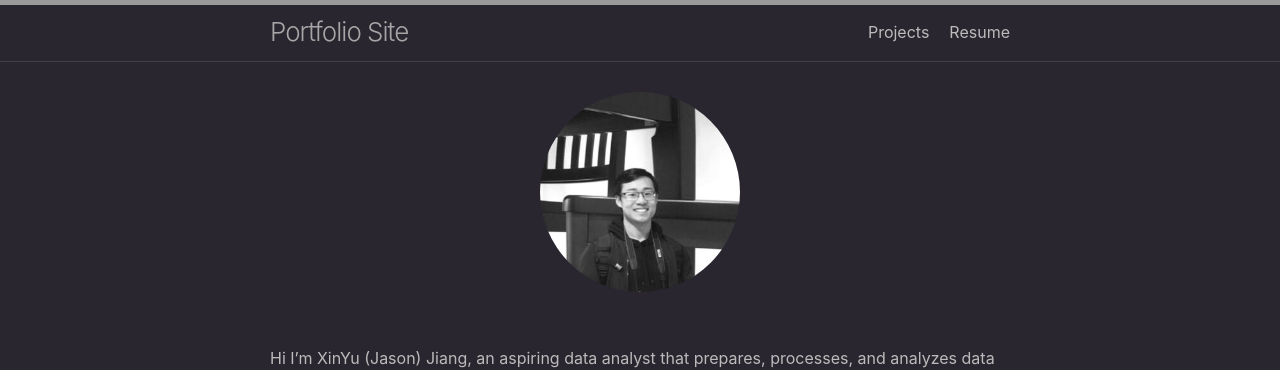
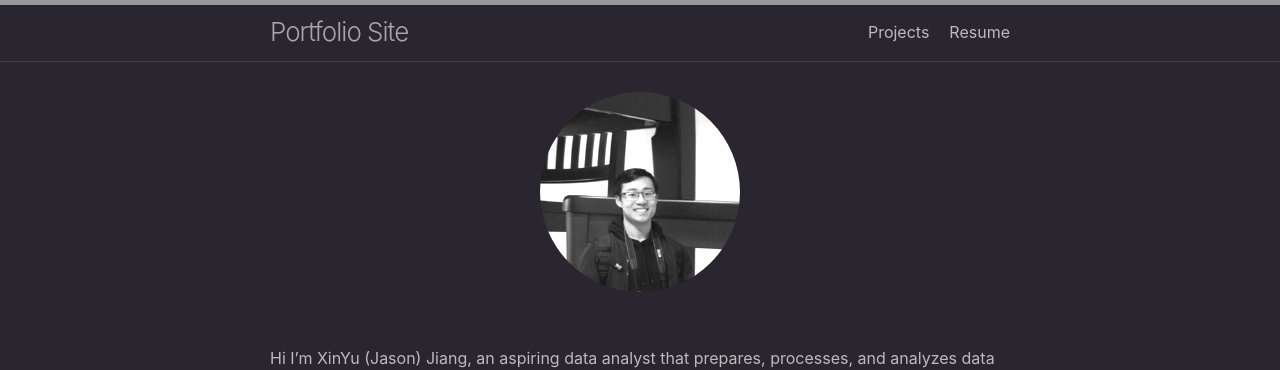
Before and after one commit to xyjiang970/xyjiang970.github.io, a Jekyll site: the page built from index.md, in a window 1280 px wide. Shown: the top 370 px of the page. Built offline with Jekyll 4.4.1, drawn with Linux system fonts in a browser that asks for light colours.

Commit message:
Add files via upload

```diff
--- a/index.md
+++ b/index.md
@@ -4,7 +4,7 @@
 description: Welcome to my portfolio website!
 ---
 
-<img src="/images/homepage_img.jpg" alt="homepage_img" width="200" style="border-radius:50%;">
+<img src="/images/homepage_img.jpg" alt="homepage_img" width="200" style="border-radius:50%;  filter:brightness(1.1);">
 
 <br>
 
```
Also changed, not shown: projects/pandas_project_challenge/pandas.md (+1 -1 lines).
